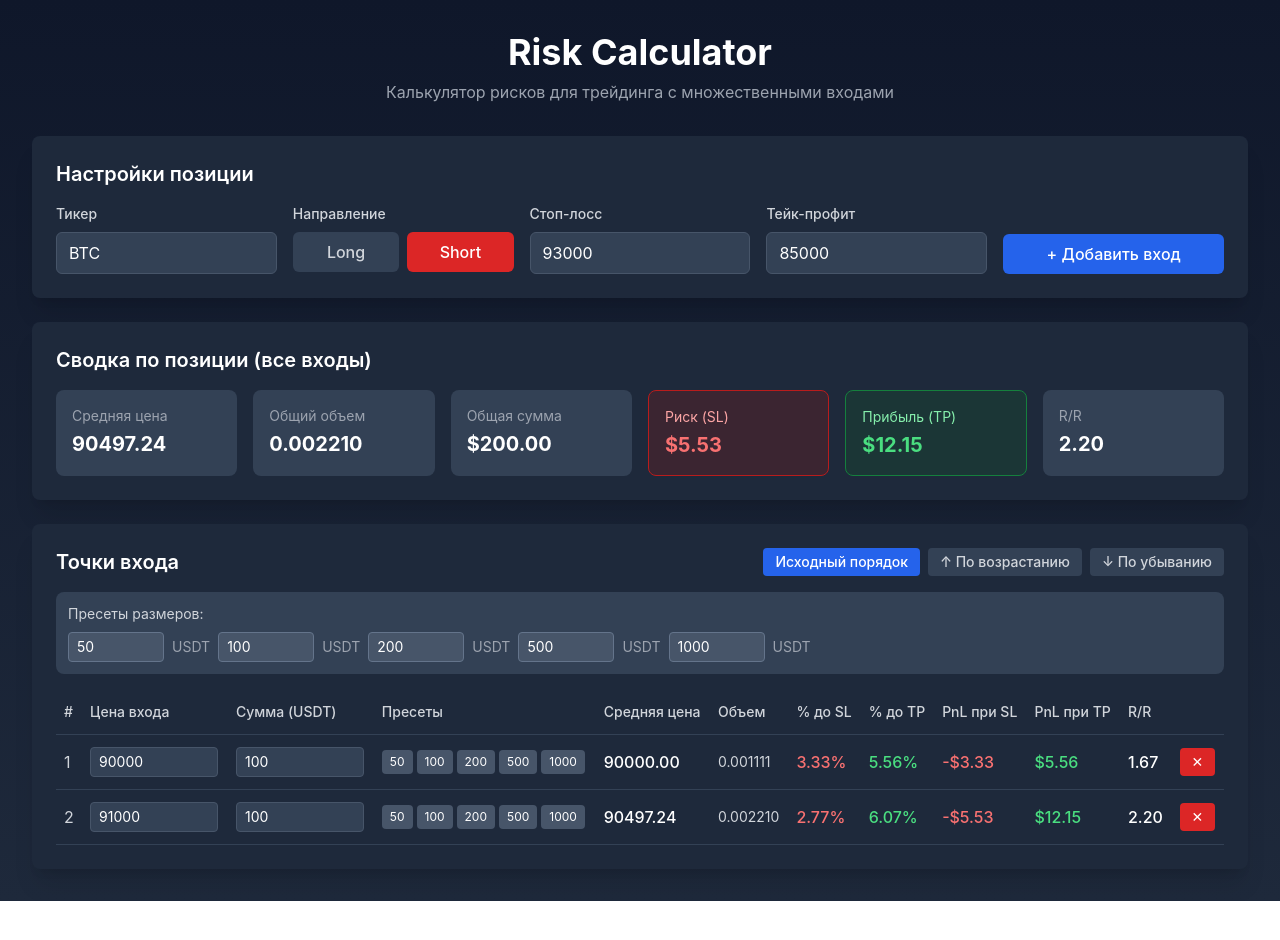
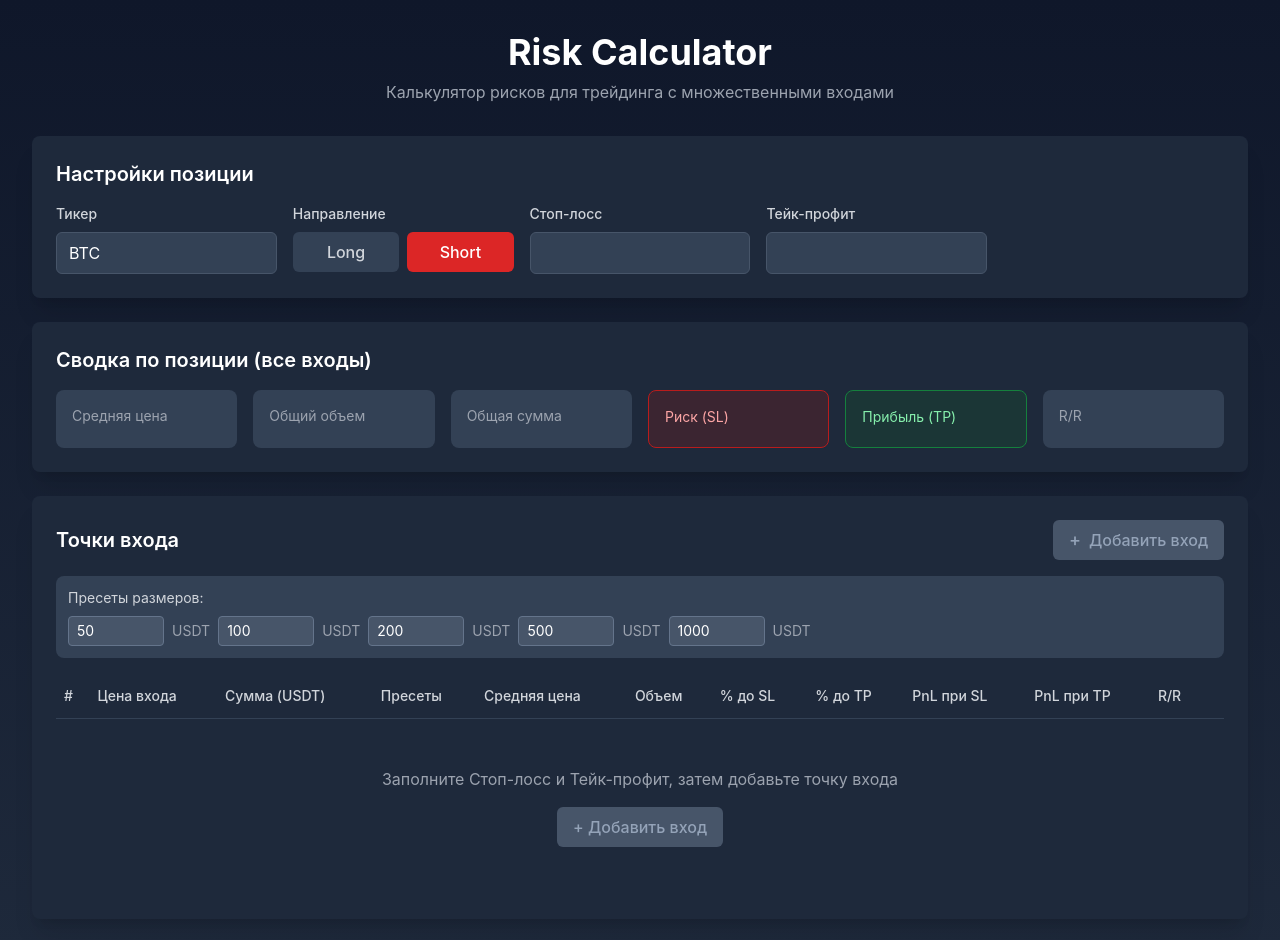
Before and after one commit to IvanPlotnikov94/risk-calculator, a Vue app: page / in a window 1280 px wide. Shown: the top 940 px of the page. Before the commit the page ends 901 px from the top, so only its background shows below. Built offline with nearby package versions, Linux system fonts and the light colour scheme.

Commit message:
Bug fixes, add some validations, remove default values and placeholders

```diff
--- a/src/components/EntriesTable.vue
+++ b/src/components/EntriesTable.vue
@@ -11,11 +11,12 @@ const handleSort = (order: 'original' | 'asc' | 'desc') => {
 
 <template>
   <div class="bg-slate-800 rounded-lg p-6 shadow-xl">
-    <div class="flex justify-between items-center mb-4">
+    <div class="flex justify-between items-center mb-4 flex-wrap gap-3">
       <h2 class="text-xl font-semibold text-white">Точки входа</h2>
 
-      <!-- Sort buttons -->
-      <div class="flex gap-2">
+      <div class="flex items-center gap-3">
+        <!-- Sort buttons (only when there are entries) -->
+        <div v-if="store.entries.length > 0" class="flex gap-2">
         <button
           @click="handleSort('original')"
           :class="[
@@ -48,6 +49,22 @@ const handleSort = (order: 'original' | 'asc' | 'desc') => {
           ]"
         >
           ↓ По убыванию
+        </button>
+        </div>
+        <!-- Add entry button (disabled until SL/TP and current entries are filled) -->
+        <button
+          @click="store.addEntry"
+          :disabled="!store.canAddEntry"
+          :class="[
+            'shrink-0 px-4 py-2 rounded-md font-medium transition-colors flex items-center gap-2',
+            store.canAddEntry
+              ? 'bg-blue-600 hover:bg-blue-700 text-white cursor-pointer'
+              : 'bg-slate-600 text-slate-400 cursor-not-allowed'
+          ]"
+          title="Заполните Стоп-лосс и Тейк-профит, затем при необходимости — цену и сумму входа"
+        >
+          <span class="text-lg leading-none">+</span>
+          <span>Добавить вход</span>
         </button>
       </div>
     </div>
@@ -92,18 +109,35 @@ const handleSort = (order: 'original' | 'asc' | 'desc') => {
           </tr>
         </thead>
         <tbody>
+          <template v-if="store.entries.length === 0">
+            <tr>
+              <td colspan="12" class="py-12 text-center">
+                <p class="text-gray-400 mb-4">Заполните Стоп-лосс и Тейк-профит, затем добавьте точку входа</p>
+                <button
+                  @click="store.addEntry"
+                  :disabled="!store.canAddEntry"
+                  :class="[
+                    'px-4 py-2 rounded-md font-medium transition-colors',
+                    store.canAddEntry
+                      ? 'bg-blue-600 hover:bg-blue-700 text-white cursor-pointer'
+                      : 'bg-slate-600 text-slate-400 cursor-not-allowed'
+                  ]"
+                >
+                  + Добавить вход
+                </button>
+              </td>
+            </tr>
+          </template>
+          <template v-else>
             <EntryRow
               v-for="(entry, index) in store.sortedEntries"
               :key="entry.id"
               :entry="entry"
               :index="index"
             />
+          </template>
         </tbody>
       </table>
     </div>
-
-    <div v-if="store.entries.length === 0" class="text-center py-8 text-gray-400">
-      Нет точек входа. Добавьте первый вход, чтобы начать расчет.
-    </div>
   </div>
 </template>
--- a/src/components/EntryRow.vue
+++ b/src/components/EntryRow.vue
@@ -29,18 +29,23 @@ const entryValidationMessage = computed(() => {
 })
 
 const formatNumber = (num: number | undefined, decimals: number = 2): string => {
-  if (num === undefined) return '-'
+  if (num === undefined || Number.isNaN(num)) return ''
   return num.toFixed(decimals)
 }
 
 const formatCurrency = (num: number | undefined): string => {
-  if (num === undefined) return '-'
+  if (num === undefined || Number.isNaN(num)) return ''
   return new Intl.NumberFormat('en-US', {
     style: 'currency',
     currency: 'USD',
     minimumFractionDigits: 2,
     maximumFractionDigits: 2,
   }).format(num)
+}
+
+const formatPercent = (num: number | undefined, decimals: number = 2): string => {
+  if (num === undefined || Number.isNaN(num)) return ''
+  return num.toFixed(decimals) + '%'
 }
 
 const handleRemove = () => {
@@ -132,12 +137,12 @@ const applyPreset = (presetValue: number) => {
 
     <!-- % to SL -->
     <td class="py-3 px-2 text-red-400 font-medium">
-      {{ formatNumber(scenario?.percentToStop, 2) }}%
+      {{ formatPercent(scenario?.percentToStop, 2) }}
     </td>
 
     <!-- % to TP -->
     <td class="py-3 px-2 text-green-400 font-medium">
-      {{ formatNumber(scenario?.percentToTake, 2) }}%
+      {{ formatPercent(scenario?.percentToTake, 2) }}
     </td>
 
     <!-- PnL at SL -->
--- a/src/components/PositionSettings.vue
+++ b/src/components/PositionSettings.vue
@@ -73,7 +73,6 @@ const handleDirectionChange = (dir: PositionDirection) => {
               ? 'border-2 border-yellow-500 focus:ring-yellow-500'
               : 'border border-slate-600 focus:ring-blue-500'
           ]"
-          placeholder="93000"
         />
         <div
           v-if="!store.isStopLossValid"
@@ -99,7 +98,6 @@ const handleDirectionChange = (dir: PositionDirection) => {
               ? 'border-2 border-yellow-500 focus:ring-yellow-500'
               : 'border border-slate-600 focus:ring-blue-500'
           ]"
-          placeholder="85000"
         />
         <div
           v-if="!store.isTakeProfitValid"
@@ -109,16 +107,6 @@ const handleDirectionChange = (dir: PositionDirection) => {
           <span>{{ store.takeProfitValidationMessage }}</span>
         </div>
       </div>
-
-      <!-- Add Entry Button -->
-      <div class="flex items-end">
-        <button
-          @click="store.addEntry"
-          class="w-full px-4 py-2 bg-blue-600 hover:bg-blue-700 text-white rounded-md font-medium transition-colors"
-        >
-          + Добавить вход
-        </button>
-      </div>
     </div>
   </div>
 </template>
--- a/src/components/PositionSummaryCard.vue
+++ b/src/components/PositionSummaryCard.vue
@@ -3,11 +3,13 @@ import { useCalculatorStore } from '@/stores/calculator'
 
 const store = useCalculatorStore()
 
-const formatNumber = (num: number, decimals: number = 2): string => {
+const formatNumber = (num: number | undefined, decimals: number = 2): string => {
+  if (num === undefined || Number.isNaN(num) || !store.hasValidPositionSummary) return ''
   return num.toFixed(decimals)
 }
 
-const formatCurrency = (num: number): string => {
+const formatCurrency = (num: number | undefined): string => {
+  if (num === undefined || Number.isNaN(num) || !store.hasValidPositionSummary) return ''
   return new Intl.NumberFormat('en-US', {
     style: 'currency',
     currency: 'USD',
@@ -26,7 +28,7 @@ const formatCurrency = (num: number): string => {
       <div class="bg-slate-700 rounded-lg p-4">
         <div class="text-sm text-gray-400 mb-1">Средняя цена</div>
         <div class="text-xl font-bold text-white">
-          {{ formatNumber(store.positionSummary.avgPrice, 2) }}
+          {{ formatNumber(store.positionSummary?.avgPrice, 2) }}
         </div>
       </div>
 
@@ -34,7 +36,7 @@ const formatCurrency = (num: number): string => {
       <div class="bg-slate-700 rounded-lg p-4">
         <div class="text-sm text-gray-400 mb-1">Общий объем</div>
         <div class="text-xl font-bold text-white">
-          {{ formatNumber(store.positionSummary.totalQty, 6) }}
+          {{ formatNumber(store.positionSummary?.totalQty, 6) }}
         </div>
       </div>
 
@@ -42,7 +44,7 @@ const formatCurrency = (num: number): string => {
       <div class="bg-slate-700 rounded-lg p-4">
         <div class="text-sm text-gray-400 mb-1">Общая сумма</div>
         <div class="text-xl font-bold text-white">
-          {{ formatCurrency(store.positionSummary.totalAmount) }}
+          {{ formatCurrency(store.positionSummary?.totalAmount) }}
         </div>
       </div>
 
@@ -50,7 +52,7 @@ const formatCurrency = (num: number): string => {
       <div class="bg-red-900/30 border border-red-700 rounded-lg p-4">
         <div class="text-sm text-red-300 mb-1">Риск (SL)</div>
         <div class="text-xl font-bold text-red-400">
-          {{ formatCurrency(store.positionSummary.riskUSD) }}
+          {{ formatCurrency(store.positionSummary?.riskUSD) }}
         </div>
       </div>
 
@@ -58,7 +60,7 @@ const formatCurrency = (num: number): string => {
       <div class="bg-green-900/30 border border-green-700 rounded-lg p-4">
         <div class="text-sm text-green-300 mb-1">Прибыль (TP)</div>
         <div class="text-xl font-bold text-green-400">
-          {{ formatCurrency(store.positionSummary.rewardUSD) }}
+          {{ formatCurrency(store.positionSummary?.rewardUSD) }}
         </div>
       </div>
 
@@ -85,7 +87,7 @@ const formatCurrency = (num: number): string => {
             store.isRiskRewardSuspicious ? 'text-yellow-400' : 'text-white'
           ]"
         >
-          {{ formatNumber(store.positionSummary.riskReward, 2) }}
+          {{ formatNumber(store.positionSummary?.riskReward, 2) }}
         </div>
         <div
           v-if="store.isRiskRewardSuspicious"
--- a/src/stores/calculator.ts
+++ b/src/stores/calculator.ts
@@ -6,12 +6,9 @@ export const useCalculatorStore = defineStore('calculator', () => {
   // State
   const ticker = ref<string>('BTC')
   const direction = ref<PositionDirection>('short')
-  const entries = ref<Entry[]>([
-    { id: crypto.randomUUID(), price: 90000, amount: 100, originalIndex: 0 },
-    { id: crypto.randomUUID(), price: 91000, amount: 100, originalIndex: 1 },
-  ])
-  const stopLoss = ref<number>(93000)
-  const takeProfit = ref<number>(85000)
+  const entries = ref<Entry[]>([])
+  const stopLoss = ref<number | null>(null)
+  const takeProfit = ref<number | null>(null)
   const presets = ref<number[]>([50, 100, 200, 500, 1000])
 
   // Sorting state
@@ -41,47 +38,79 @@ export const useCalculatorStore = defineStore('calculator', () => {
     }
   })
 
-  // Calculate partial scenarios
+  // Helper: entry is filled when both price and amount are set
+  const isEntryFilled = (e: Entry) => e.price > 0 && e.amount > 0
+
+  // Helper: SL/TP is considered set only when it's a valid finite number (not null, not NaN)
+  const isSlTpSet = (v: number | null): v is number =>
+    v != null && Number.isFinite(v)
+
+  // Calculate partial scenarios (only when "Цена входа" and "Сумма (USDT)" are both filled)
   const partialScenarios = computed((): PartialScenario[] => {
     const ordered = executionOrderEntries.value
     const scenarios: PartialScenario[] = []
 
     for (let i = 0; i < ordered.length; i++) {
       const entriesUpToI = ordered.slice(0, i + 1)
+      const filledUpToI = entriesUpToI.filter(isEntryFilled)
+      const currentFilled = isEntryFilled(ordered[i])
 
-      // Calculate quantities
-      const quantities = entriesUpToI.map(e => e.amount / e.price)
+      if (!currentFilled) {
+        scenarios.push({
+          entryId: ordered[i].id,
+          entryPrice: ordered[i].price,
+        })
+        continue
+      }
+
+      const quantities = filledUpToI.map(e => e.amount / e.price)
       const totalQty = quantities.reduce((sum, qty) => sum + qty, 0)
-      const totalAmount = entriesUpToI.reduce((sum, e) => sum + e.amount, 0)
+      const totalAmount = filledUpToI.reduce((sum, e) => sum + e.amount, 0)
+      const avgPrice = totalQty > 0 ? totalAmount / totalQty : 0
 
-      // Calculate average price
-      const avgPrice = totalAmount / totalQty
+      if (!isSlTpSet(stopLoss.value) || !isSlTpSet(takeProfit.value)) {
+        scenarios.push({
+          entryId: ordered[i].id,
+          entryPrice: ordered[i].price,
+          avgPrice,
+          totalQty,
+          totalAmount,
+          pnlAtStop: 0,
+          pnlAtTake: 0,
+          percentToStop: 0,
+          percentToTake: 0,
+          riskReward: 0,
+        })
+        continue
+      }
 
-      // Calculate PnL
+      const sl = stopLoss.value
+      const tp = takeProfit.value
       let pnlAtStop: number
       let pnlAtTake: number
-
       if (direction.value === 'long') {
-        pnlAtStop = (stopLoss.value - avgPrice) * totalQty
-        pnlAtTake = (takeProfit.value - avgPrice) * totalQty
+        pnlAtStop = (sl - avgPrice) * totalQty
+        pnlAtTake = (tp - avgPrice) * totalQty
       } else {
-        pnlAtStop = (avgPrice - stopLoss.value) * totalQty
-        pnlAtTake = (avgPrice - takeProfit.value) * totalQty
+        pnlAtStop = (avgPrice - sl) * totalQty
+        pnlAtTake = (avgPrice - tp) * totalQty
       }
 
-      // Calculate percentages
       let percentToStop: number
       let percentToTake: number
-
-      if (direction.value === 'long') {
-        percentToStop = ((avgPrice - stopLoss.value) / avgPrice) * 100
-        percentToTake = ((takeProfit.value - avgPrice) / avgPrice) * 100
+      if (avgPrice > 0) {
+        if (direction.value === 'long') {
+          percentToStop = ((avgPrice - sl) / avgPrice) * 100
+          percentToTake = ((tp - avgPrice) / avgPrice) * 100
+        } else {
+          percentToStop = ((sl - avgPrice) / avgPrice) * 100
+          percentToTake = ((avgPrice - tp) / avgPrice) * 100
+        }
       } else {
-        percentToStop = ((stopLoss.value - avgPrice) / avgPrice) * 100
-        percentToTake = ((avgPrice - takeProfit.value) / avgPrice) * 100
+        percentToStop = 0
+        percentToTake = 0
       }
 
-      // Calculate R/R
       const riskUSD = Math.abs(pnlAtStop)
       const rewardUSD = Math.abs(pnlAtTake)
       const riskReward = riskUSD > 0 ? rewardUSD / riskUSD : 0
@@ -108,9 +137,13 @@ export const useCalculatorStore = defineStore('calculator', () => {
     return partialScenarios.value.find(s => s.entryId === entryId)
   }
 
-  // Position summary (all entries executed)
+  // Position summary (only when all entries have price and amount filled)
+  const hasValidPositionSummary = computed(() => {
+    return entries.value.length > 0 && entries.value.every(isEntryFilled)
+  })
+
   const positionSummary = computed((): PositionSummary => {
-    if (entries.value.length === 0) {
+    if (!hasValidPositionSummary.value) {
       return {
         totalQty: 0,
         totalAmount: 0,
@@ -122,8 +155,7 @@ export const useCalculatorStore = defineStore('calculator', () => {
     }
 
     const lastScenario = partialScenarios.value[partialScenarios.value.length - 1]
-
-    if (!lastScenario) {
+    if (!lastScenario || lastScenario.avgPrice === undefined) {
       return {
         totalQty: 0,
         totalAmount: 0,
@@ -135,23 +167,31 @@ export const useCalculatorStore = defineStore('calculator', () => {
     }
 
     return {
-      totalQty: lastScenario.totalQty,
-      totalAmount: lastScenario.totalAmount,
+      totalQty: lastScenario.totalQty ?? 0,
+      totalAmount: lastScenario.totalAmount ?? 0,
       avgPrice: lastScenario.avgPrice,
-      riskUSD: Math.abs(lastScenario.pnlAtStop),
-      rewardUSD: Math.abs(lastScenario.pnlAtTake),
-      riskReward: lastScenario.riskReward,
+      riskUSD: Math.abs(lastScenario.pnlAtStop ?? 0),
+      rewardUSD: Math.abs(lastScenario.pnlAtTake ?? 0),
+      riskReward: lastScenario.riskReward ?? 0,
     }
   })
 
-  // Check if R/R is suspicious
+  // Check if R/R is suspicious (only when we have valid summary)
   const isRiskRewardSuspicious = computed(() => {
+    if (!hasValidPositionSummary.value) return false
     const rr = positionSummary.value.riskReward
     return rr > 10 || rr < 0.2
   })
 
+  // Can add new entry only when SL/TP are set (valid numbers) and all current entries have price and amount filled
+  const canAddEntry = computed(() => {
+    if (!isSlTpSet(stopLoss.value) || !isSlTpSet(takeProfit.value)) return false
+    return entries.value.length === 0 || entries.value.every(isEntryFilled)
+  })
+
   // Validation: Check if stop loss is valid
   const isStopLossValid = computed(() => {
+    if (!isSlTpSet(stopLoss.value)) return true
     if (entries.value.length === 0) return true
 
     const entryPrices = entries.value.map(e => e.price).filter(p => p > 0)
@@ -170,6 +210,7 @@ export const useCalculatorStore = defineStore('calculator', () => {
 
   // Validation: Check if take profit is valid
   const isTakeProfitValid = computed(() => {
+    if (!isSlTpSet(takeProfit.value)) return true
     if (entries.value.length === 0) return true
 
     const entryPrices = entries.value.map(e => e.price).filter(p => p > 0)
@@ -188,6 +229,7 @@ export const useCalculatorStore = defineStore('calculator', () => {
 
   // Validation: Check if a specific entry price is valid
   const isEntryValid = (entryId: string): boolean => {
+    if (!isSlTpSet(stopLoss.value) || !isSlTpSet(takeProfit.value)) return true
     const entry = entries.value.find(e => e.id === entryId)
     if (!entry || entry.price <= 0) return true // Don't validate empty prices
 
@@ -277,7 +319,9 @@ export const useCalculatorStore = defineStore('calculator', () => {
     executionOrderEntries,
     partialScenarios,
     positionSummary,
+    hasValidPositionSummary,
     isRiskRewardSuspicious,
+    canAddEntry,
 
     // Validation
     isStopLossValid,
```
Also changed, not shown: src/types/index.ts (+8 -8 lines). Lines whose indentation alone changed are shown as unchanged.
